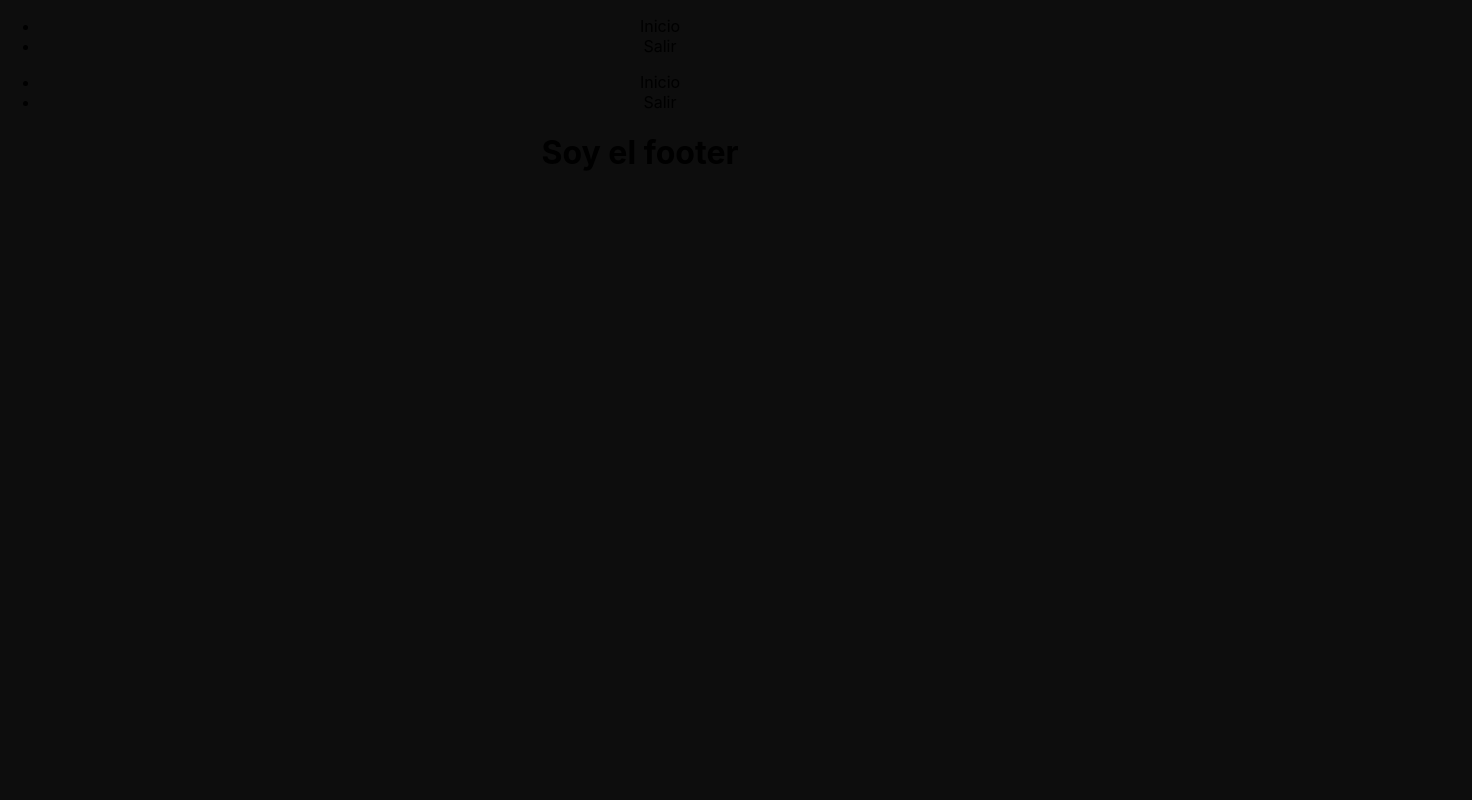
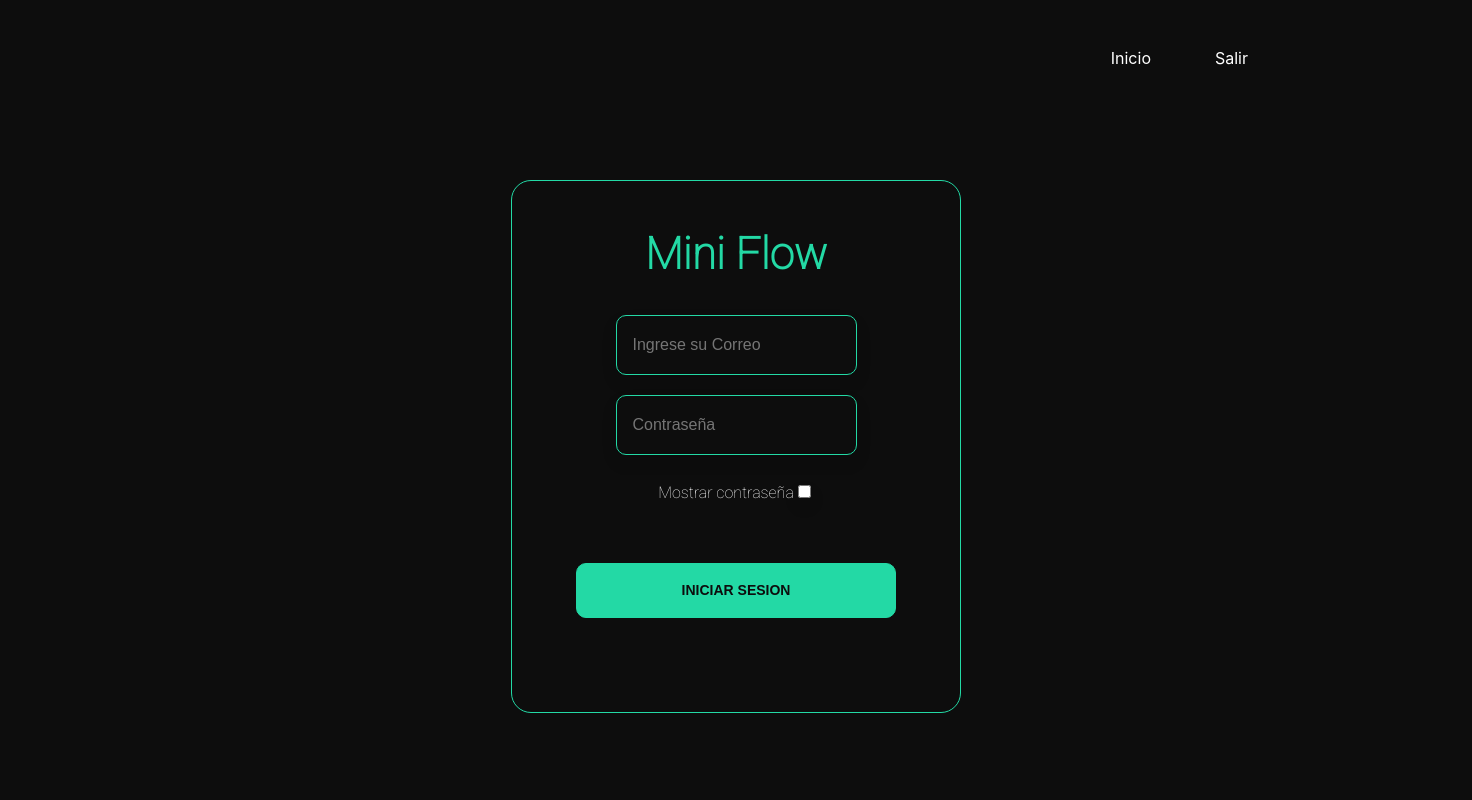
Before and after one commit to montesd76/Hackaton-Teco-G10-client, a React (Create React App) app: page / in a window 1280 px wide. Shown: the top 800 px of the page, 1472 px wide, since content can reach past the window. Built offline with nearby package versions, Linux system fonts and the light colour scheme.

Commit message:
fixing routes

```diff
--- a/package.json
+++ b/package.json
@@ -6,6 +6,7 @@
     "@testing-library/jest-dom": "^5.16.2",
     "@testing-library/react": "^12.1.4",
     "@testing-library/user-event": "^13.5.0",
+    "axios": "^0.26.1",
     "bootstrap": "^5.1.3",
     "react": "^17.0.2",
     "react-dom": "^17.0.2",
--- a/src/App.js
+++ b/src/App.js
@@ -12,8 +12,8 @@ function App() {
       <BrowserRouter>
         <NavBar />
         <Routes>
-          <Route exact path="/" element={<Home />} />
-          <Route path="/login" element={<Login />} />
+          <Route exact path="/" element={<Login />} />
+          <Route path="/home" element={<Home />} />
           <Route path="/player" element={<Player />} />
           <Route path="*" element={<Error />} />
         </Routes>
--- a/src/components/NavBar/NavBar.css
+++ b/src/components/NavBar/NavBar.css
@@ -0,0 +1,10 @@
+.ul {
+  display: flex;
+  align-items: flex-start;
+  justify-content: flex-end;
+}
+.navLink {
+  color: white;
+  text-decoration: none;
+  margin: 2em;
+}
--- a/src/components/NavBar/NavBar.jsx
+++ b/src/components/NavBar/NavBar.jsx
@@ -1,9 +1,15 @@
+import { NavLink } from "react-router-dom";
+import "./NavBar.css";
 export const NavBar = () => {
   return (
     <div>
-      <ul>
-        <li>Inicio</li>
-        <li>Salir</li>
+      <ul className="ul">
+        <NavLink to="/" className="navLink">
+          Inicio
+        </NavLink>
+        <NavLink to="/login" className="navLink">
+          Salir
+        </NavLink>
       </ul>
     </div>
   );
--- a/src/pages/Error/Error.css
+++ b/src/pages/Error/Error.css
@@ -0,0 +1,3 @@
+.errorContainer {
+  background-image: url("../../assets/img/errorPage.jpg");
+}
--- a/src/pages/Error/Error.jsx
+++ b/src/pages/Error/Error.jsx
@@ -1,3 +1,7 @@
 export const Error = () => {
-  return <h1>Error</h1>;
+  return (
+    <div className="errorContainer">
+      <h1>Error</h1>
+    </div>
+  );
 };
--- a/src/pages/Home/Home.jsx
+++ b/src/pages/Home/Home.jsx
@@ -1,5 +1,3 @@
-import { NavBar } from "../../components/NavBar/NavBar";
-
 export const Home = () => {
-  return <NavBar />;
+  return <h1>HOME</h1>;
 };
--- a/src/pages/Login/Login.jsx
+++ b/src/pages/Login/Login.jsx
@@ -8,16 +8,20 @@ export const Login = () => {
     showPassword: false,
   });
 
-  console.log(user);
   return (
     <div className="login">
       <div className="login-container">
         <h2>Mini Flow</h2>
-        <form className="login-formGroup">
+        <form
+          className="login-formGroup"
+          method="POST"
+          action="https://miniflow2022.herokuapp.com/auth/login"
+        >
           <label htmlFor="">
             <input
               type="text"
               id="email"
+              name="email"
               value={user.email}
               onChange={(e) => setUser({ ...user, email: e.target.value })}
               placeholder="Ingrese su Correo"
@@ -27,6 +31,7 @@ export const Login = () => {
             <input
               type={user.showPassword ? "text" : "password"}
               id="password"
+              name="password"
               value={user.password}
               onChange={(e) => setUser({ ...user, password: e.target.value })}
               placeholder="Contraseña"
@@ -43,7 +48,9 @@ export const Login = () => {
               }
             />
           </label>
-          <button className="login-reg-writeButton">INICIAR SESION</button>
+          <button type="submit" className="login-reg-writeButton">
+            INICIAR SESION
+          </button>
         </form>
       </div>
     </div>
```
Also changed, not shown: src/assets/img/errorPage.jpg (added), 1 other file (tests, documents, lock files or other folders).
